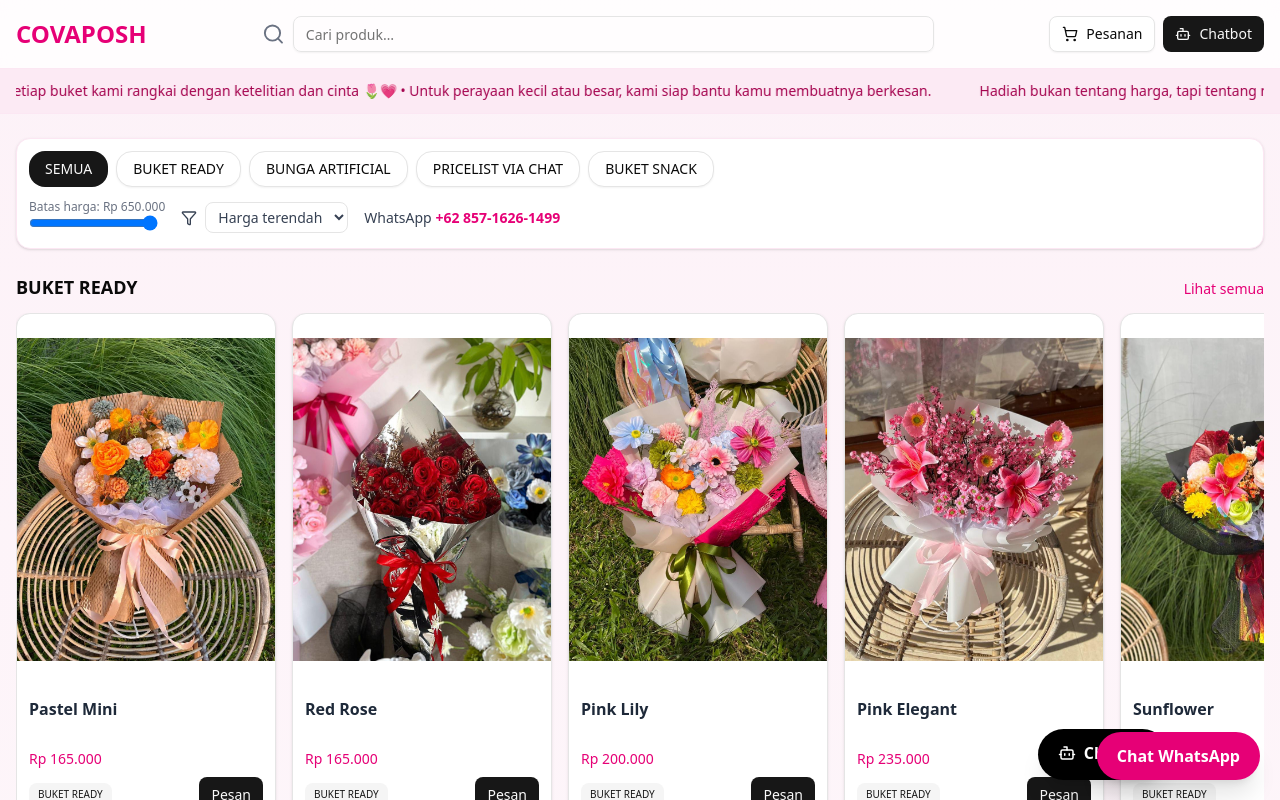
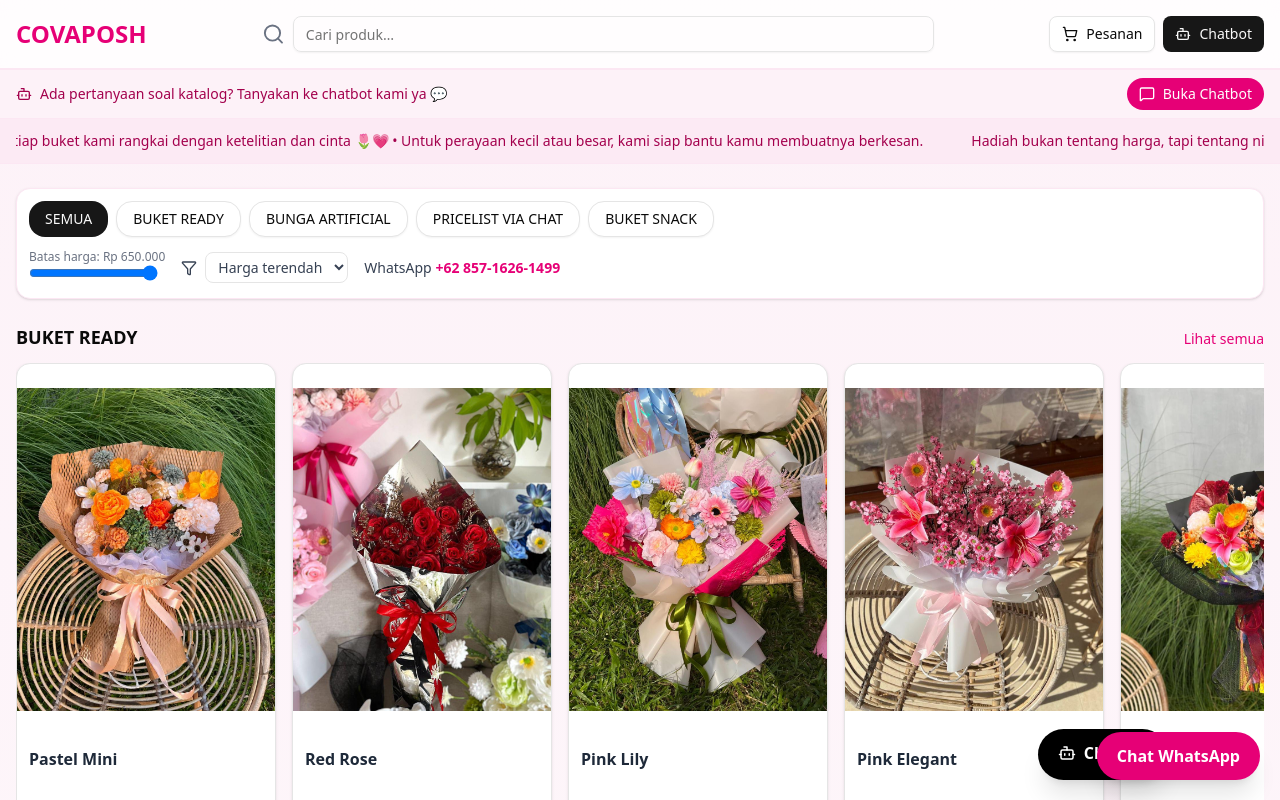
Before and after one commit to octavianasholikhah/covaposh-catalog, a Next.js app: page / in a window 1280 px wide. Shown: the top 800 px of the page. Built offline with nearby package versions, Linux system fonts and the light colour scheme.

Commit message:
Update page.tsx

```diff
--- a/src/app/page.tsx
+++ b/src/app/page.tsx
@@ -9,6 +9,7 @@ import { Button } from '@/components/ui/button';
 import { Card, CardContent } from '@/components/ui/card';
 import { Input } from '@/components/ui/input';
 import { Badge } from '@/components/ui/badge';
+import ChatHint from '@/components/ui/ChatHint'; // ✅ IMPORT DI ATAS
 
 import {
   PRODUCTS, PRICE_MIN, PRICE_MAX,
@@ -58,7 +59,7 @@ export default function Page() {
 
   const filtered = useMemo(() => {
     const byText = (p: Product) => p.name.toLowerCase().includes(search.toLowerCase());
-    const byCat = (p: Product) => cat === 'SEMUA' || p.category === cat;
+    const byCat  = (p: Product) => cat === 'SEMUA' || p.category === cat;
     const byPrice = (p: Product) => p.price == null || p.price <= maxPrice;
     return PRODUCTS.filter(p => byCat(p) && byText(p) && byPrice(p)).sort(sorters[sort]);
   }, [search, cat, maxPrice, sort]);
@@ -81,6 +82,7 @@ export default function Page() {
   return (
     <main className="min-h-screen bg-gradient-to-b from-pink-50 to-white">
       <Header search={search} setSearch={setSearch} />
+      <ChatHint /> {/* ✅ DIPANGGIL DI SINI */}
       <MovingTagline />
 
       <section className={`${CONTAINER} py-6`}>
@@ -95,7 +97,9 @@ export default function Page() {
 
         {(cat !== 'SEMUA' || search) ? (
           <>
-            <h2 className="text-xl font-semibold mb-3 text-gray-700">{cat !== 'SEMUA' ? cat : 'Hasil Pencarian'}</h2>
+            <h2 className="text-xl font-semibold mb-3 text-gray-700">
+              {cat !== 'SEMUA' ? cat : 'Hasil Pencarian'}
+            </h2>
             <CarouselRow products={filtered} onOrder={openWA} />
           </>
         ) : (
```
